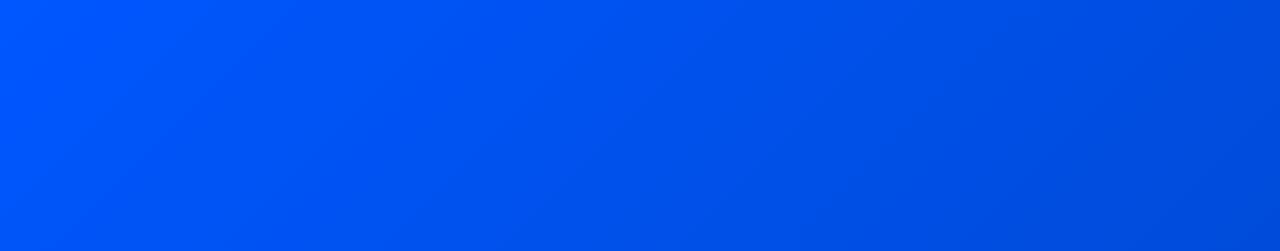
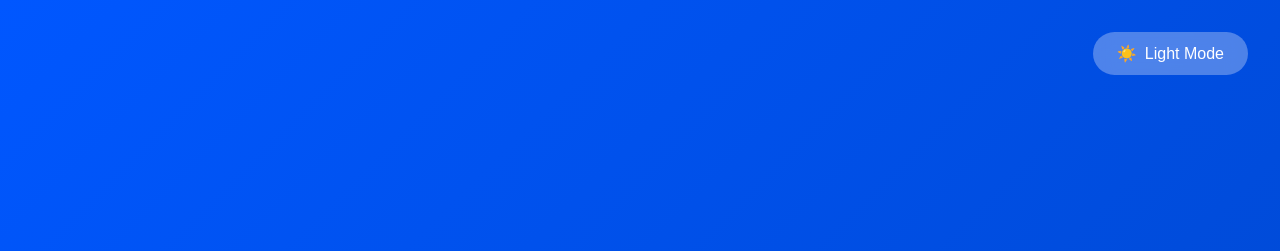
Before and after one commit to marcfrappier-ai/openclaw-test-deployment, a website: page public/index.html in a window 1280 px wide. Shown: the top 251 px of the page. Drawn offline with Linux system fonts and the light colour scheme.

Commit message:
Add light/dark mode toggle

```diff
--- a/public/index.html
+++ b/public/index.html
@@ -10,37 +10,84 @@
             padding: 0;
             box-sizing: border-box;
         }
+
+        :root {
+            --bg-gradient-start: #0057FF;
+            --bg-gradient-end: #0047CC;
+            --text-color: white;
+            --card-bg: rgba(255, 255, 255, 0.2);
+            --toggle-bg: rgba(255, 255, 255, 0.3);
+        }
+
+        [data-theme="light"] {
+            --bg-gradient-start: #f0f4ff;
+            --bg-gradient-end: #e6eeff;
+            --text-color: #1a1a1a;
+            --card-bg: rgba(255, 255, 255, 0.8);
+            --toggle-bg: rgba(0, 0, 0, 0.1);
+        }
+
         body {
             font-family: -apple-system, BlinkMacSystemFont, 'Segoe UI', Roboto, Oxygen, Ubuntu, Cantarell, sans-serif;
-            background: linear-gradient(135deg, #0057FF 0%, #0047CC 100%);
+            background: linear-gradient(135deg, var(--bg-gradient-start) 0%, var(--bg-gradient-end) 100%);
             min-height: 100vh;
             display: flex;
             align-items: center;
             justify-content: center;
-            color: white;
+            color: var(--text-color);
+            transition: all 0.3s ease;
         }
+
+        .theme-toggle {
+            position: fixed;
+            top: 2rem;
+            right: 2rem;
+            background: var(--toggle-bg);
+            border: none;
+            border-radius: 50px;
+            padding: 0.75rem 1.5rem;
+            cursor: pointer;
+            font-size: 1rem;
+            color: var(--text-color);
+            backdrop-filter: blur(10px);
+            transition: all 0.3s ease;
+            display: flex;
+            align-items: center;
+            gap: 0.5rem;
+            font-weight: 500;
+        }
+
+        .theme-toggle:hover {
+            transform: scale(1.05);
+            background: var(--card-bg);
+        }
+
         .container {
             text-align: center;
             padding: 2rem;
         }
+
         h1 {
             font-size: 3rem;
             margin-bottom: 1rem;
             animation: fadeIn 1s ease-in;
         }
+
         p {
             font-size: 1.2rem;
             opacity: 0.9;
             animation: fadeIn 1.5s ease-in;
         }
+
         .success {
-            background: rgba(255, 255, 255, 0.2);
+            background: var(--card-bg);
             padding: 1.5rem 2rem;
             border-radius: 10px;
             margin-top: 2rem;
             backdrop-filter: blur(10px);
             animation: fadeIn 2s ease-in;
         }
+
         @keyframes fadeIn {
             from {
                 opacity: 0;
@@ -54,6 +101,11 @@
     </style>
 </head>
 <body>
+    <button class="theme-toggle" onclick="toggleTheme()">
+        <span id="theme-icon">🌙</span>
+        <span id="theme-text">Dark Mode</span>
+    </button>
+
     <div class="container">
         <h1>🎉 Hello World!</h1>
         <p>OpenClaw deployment test successful</p>
@@ -62,5 +114,34 @@
             <p style="font-size: 0.9rem; margin-top: 0.5rem;">Deployed for Digillian LLC</p>
         </div>
     </div>
+
+    <script>
+        // Check for saved theme preference or default to dark
+        const currentTheme = localStorage.getItem('theme') || 'dark';
+        document.documentElement.setAttribute('data-theme', currentTheme);
+        updateThemeButton(currentTheme);
+
+        function toggleTheme() {
+            const currentTheme = document.documentElement.getAttribute('data-theme');
+            const newTheme = currentTheme === 'dark' ? 'light' : 'dark';
+
+            document.documentElement.setAttribute('data-theme', newTheme);
+            localStorage.setItem('theme', newTheme);
+            updateThemeButton(newTheme);
+        }
+
+        function updateThemeButton(theme) {
+            const icon = document.getElementById('theme-icon');
+            const text = document.getElementById('theme-text');
+
+            if (theme === 'dark') {
+                icon.textContent = '☀️';
+                text.textContent = 'Light Mode';
+            } else {
+                icon.textContent = '🌙';
+                text.textContent = 'Dark Mode';
+            }
+        }
+    </script>
 </body>
 </html>
```
